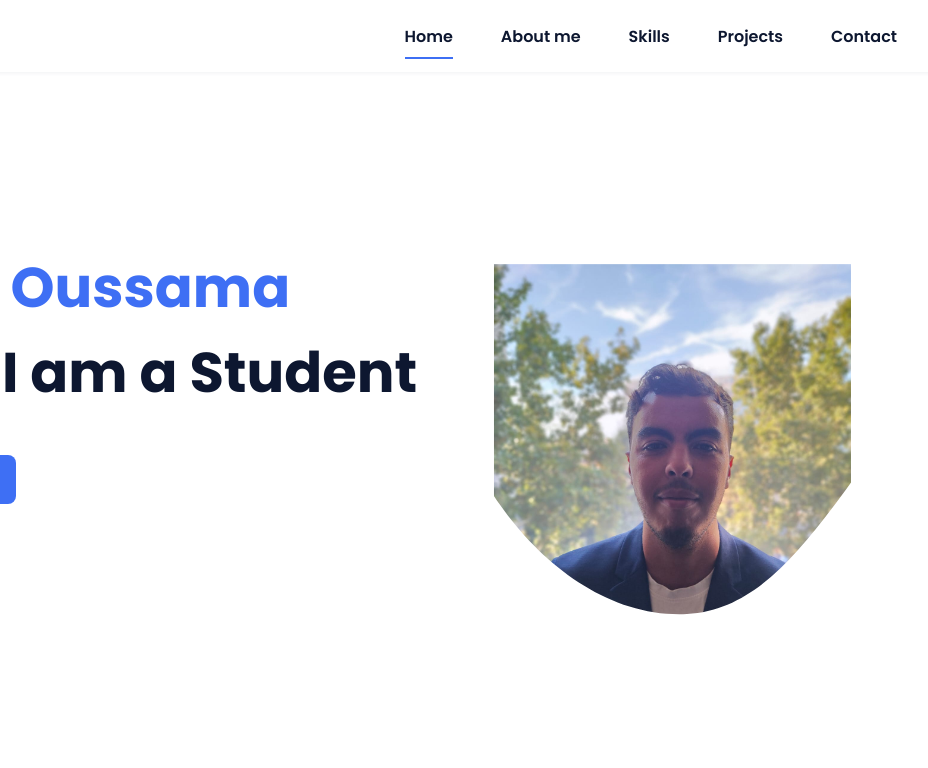
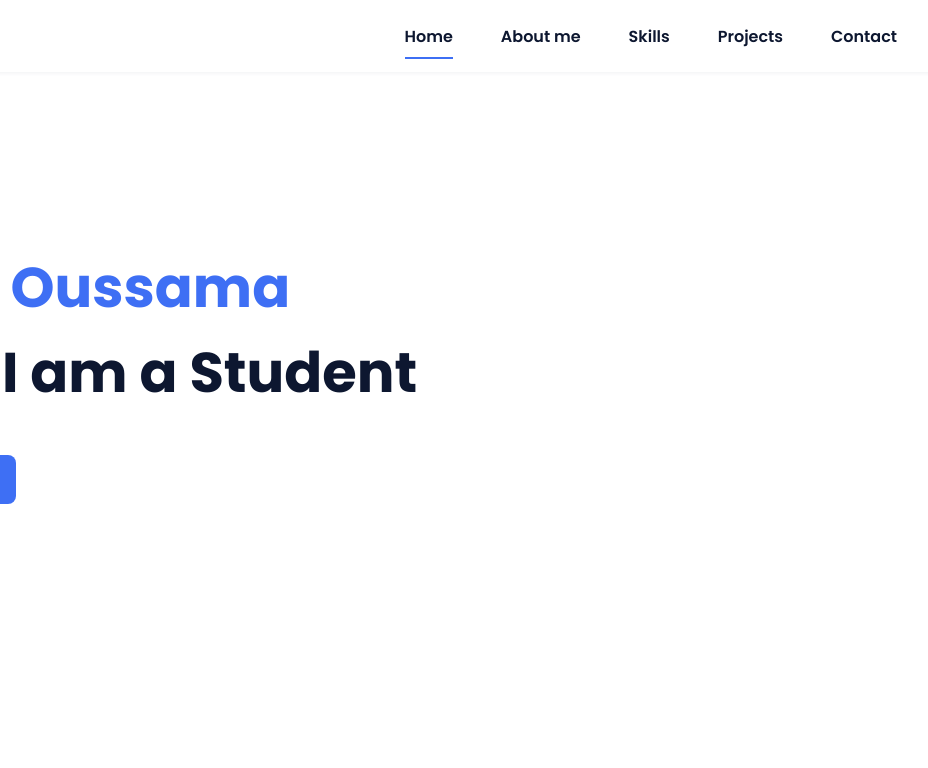
Before and after one commit to AboutikabOussama/portfolio, a plain HTML site: page index.html in a window 1280 px wide. Shown: the top 768 px of the page, 255-1183 px from the left. Drawn offline with nearby package versions, Linux system fonts and the light colour scheme.

Commit message:
Update index.html

```diff
--- a/index.html
+++ b/index.html
@@ -49,17 +49,7 @@
                     <a href="" class="home__social-icon"><i class='bx bxl-github' ></i></a>
                 </div>
 
-                <div class="home__img">
-                    <svg class="home__blob" viewBox="0 0 479 467" xmlns="http://www.w3.org/2000/svg" xmlns:xlink="http://www.w3.org/1999/xlink">
-                        <mask id="mask0" mask-type="alpha">
-                            <path d="M9.19024 145.964C34.0253 76.5814 114.865 54.7299 184.111 29.4823C245.804 6.98884 311.86 -14.9503 370.735 14.143C431.207 44.026 467.948 107.508 477.191 174.311C485.897 237.229 454.931 294.377 416.506 344.954C373.74 401.245 326.068 462.801 255.442 466.189C179.416 469.835 111.552 422.137 65.1576 361.805C17.4835 299.81 -17.1617 219.583 9.19024 145.964Z"/>
-                        </mask>
-                        <g mask="url(#mask0)">
 
-                            <image class="home__blob-img" x="50" y="60" href="assets/img/img01.jpeg"/>
-                        </g>
-                    </svg>
-                </div>
             </section>
 
             <!--===== ABOUT =====-->
```
